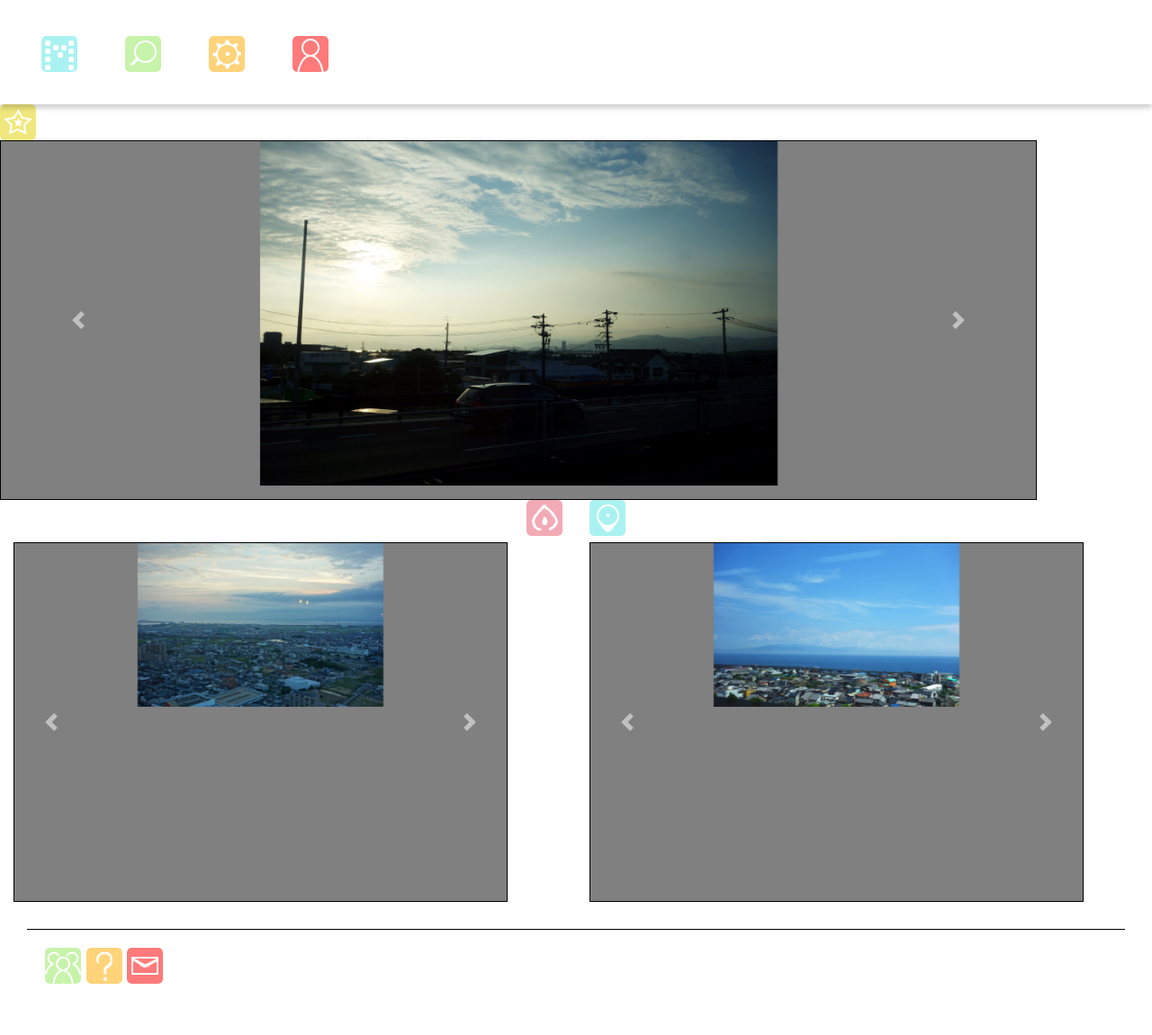
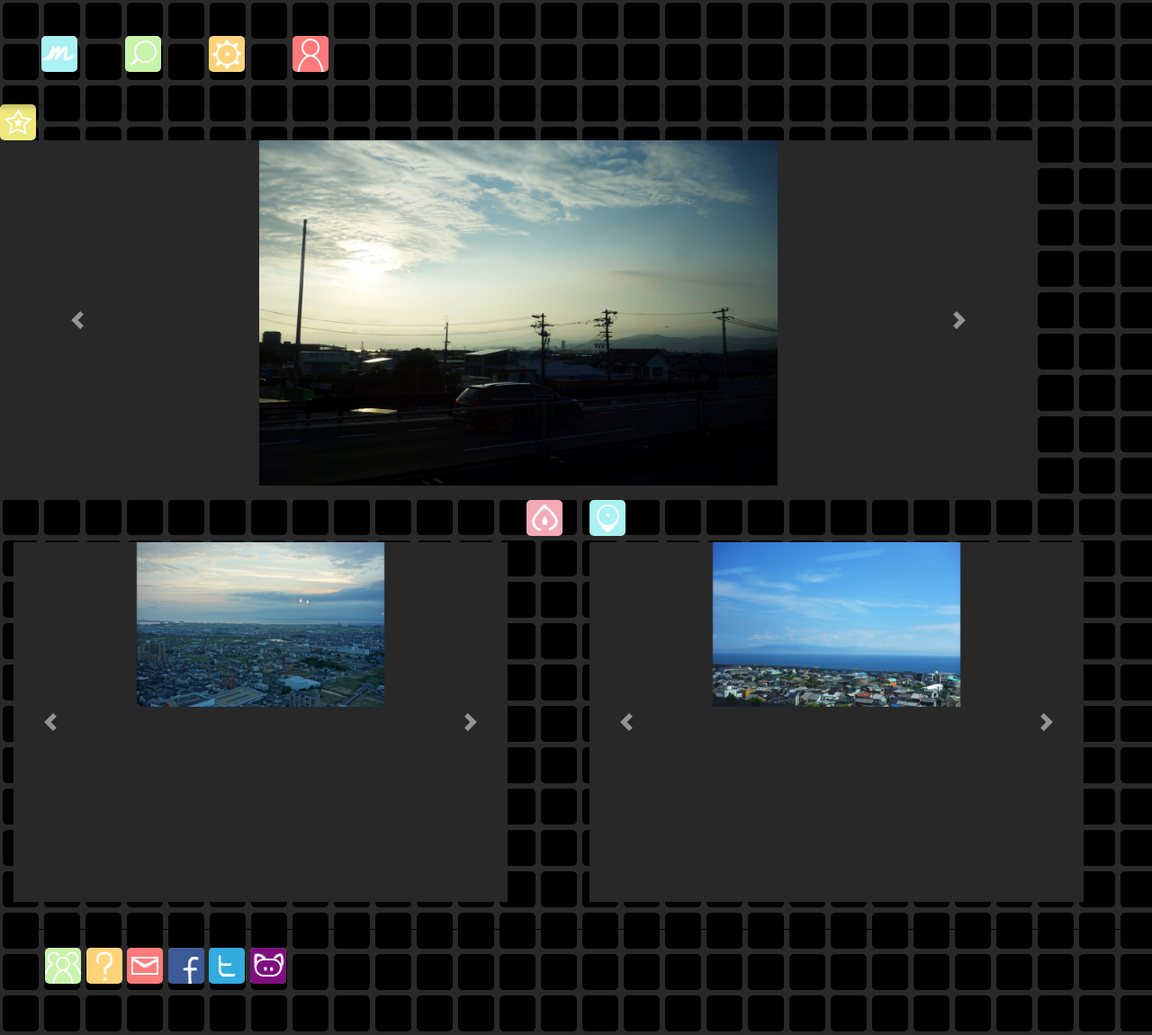
Before and after one commit to chris-is/moodie, a PHP site: page /front-end/html/index-reg.html in a window 1280 px wide. Shown: the whole page at 90% size. Run offline with PHP 8.4, Linux system fonts and the light colour scheme; some libraries are stand-ins or nearby versions.

Commit message:
logo tweaks

```diff
--- a/front-end/css/gen-style.css
+++ b/front-end/css/gen-style.css
@@ -3,7 +3,7 @@
 html, body {
   font-size: 20px;
   margin: 0;
-  background-image: url("../img/bckg.jpg");
+  background-image: url("../img/bckg.png");
   background-repeat: repeat;
   font-family: 'Montserrat', sans-serif;
 }
@@ -100,10 +100,10 @@ if it fits*/
 .carousel.slide{
   height: 20rem;
   width: 90%;
-  border: 1px solid #000;
+  border: none;
   overflow: auto;
   white-space: nowrap;
-  background-color: grey;
+  background-color: #282828;
 }
 
 .d-block.img-fluid{
--- a/front-end/html/index-reg.html
+++ b/front-end/html/index-reg.html
@@ -146,9 +146,9 @@
       <button id="faq-btn" class="foot-btn"></button>
       <button id="contact-btn" class="foot-btn"></button>
 
-      <button class="foot-btn"></button>
-      <button class="foot-btn"></button>
-      <button class="foot-btn"></button>
+      <button id="fb-btn" class="foot-btn"></button>
+      <button id="twitter-btn" class="foot-btn"></button>
+      <button id="github-btn" class="foot-btn"></button>
     </div>
 
   </body>
```
Also changed, not shown: front-end/img/bckg.jpg (deleted), front-end/img/bckg.png (added), front-end/img/bckg2.png (added), front-end/img/home.png.
